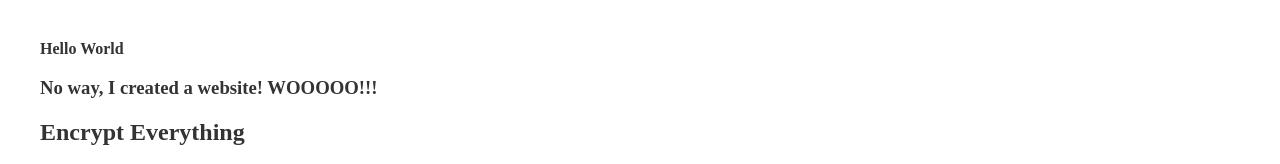
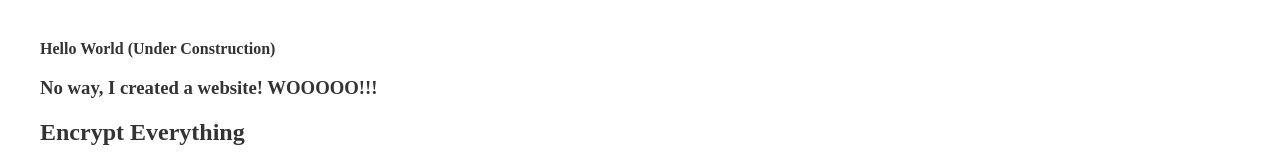
Before and after one commit to krayzedpinoy/krayzedpinoy.keybase.pub, a plain HTML site: page index.html in a window 1280 px wide. Shown: the top 164 px of the page. Drawn offline with Linux system fonts and the light colour scheme.

Commit message:
update index.html

```diff
--- a/index.html
+++ b/index.html
@@ -6,14 +6,11 @@
 	li {margin: 5px;}
 	p {margin: 30px 0;}
 </style>
-    <head><b>Hello World</b></head>
+    <header><b>Hello World (Under Construction)</b></header>
       <body>
 <h3>No way, I created a website! WOOOOO!!!</h3>
 <h2>Encrypt Everything</h2>
-</br>
-	This is everything about Keybase
-		- [Keybase Book](https://krayzedpinoy.keybase.pub/website/book-content/home.md)
-	</br>
+
   <h4>Be a Snowflake</h4>
       <iframe src="https://snowflake.torproject.org/embed.html" width="320" height="240" frameborder="0" scrolling="no"></iframe>
 </br>
```
